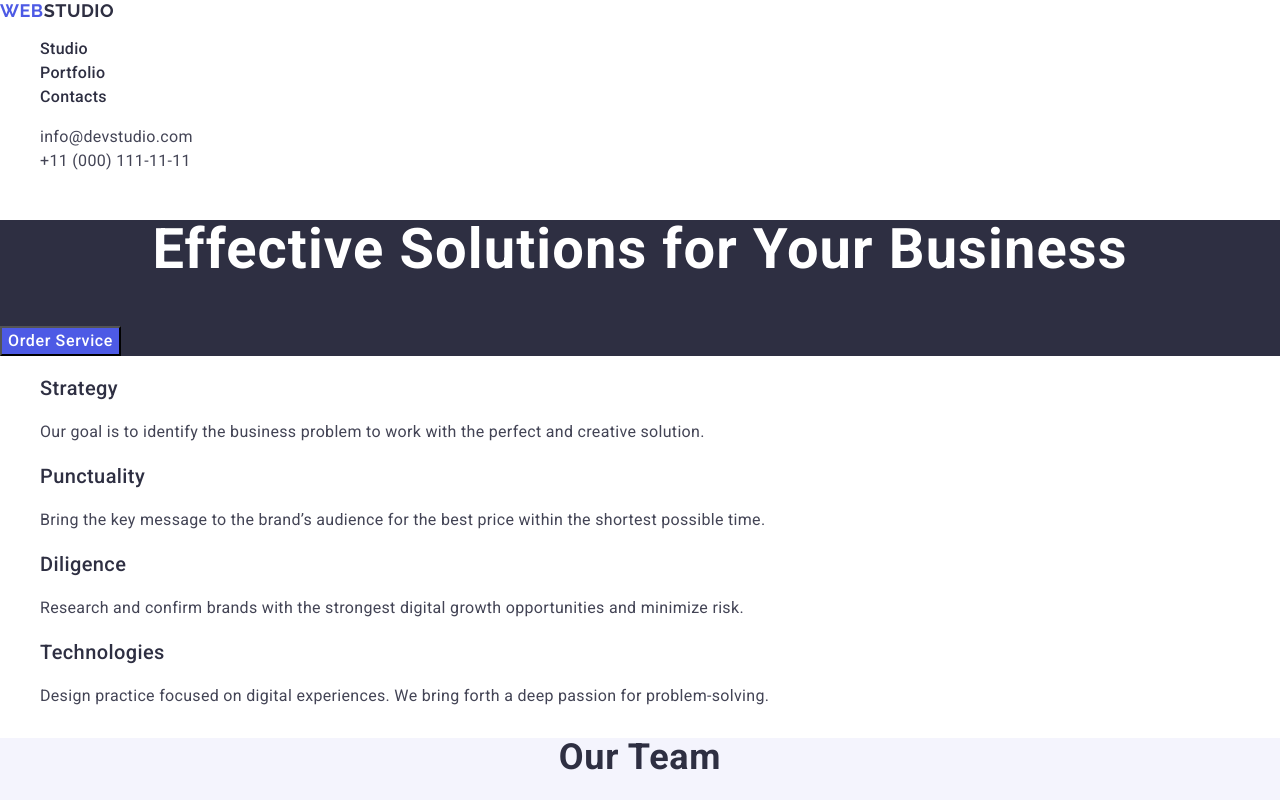
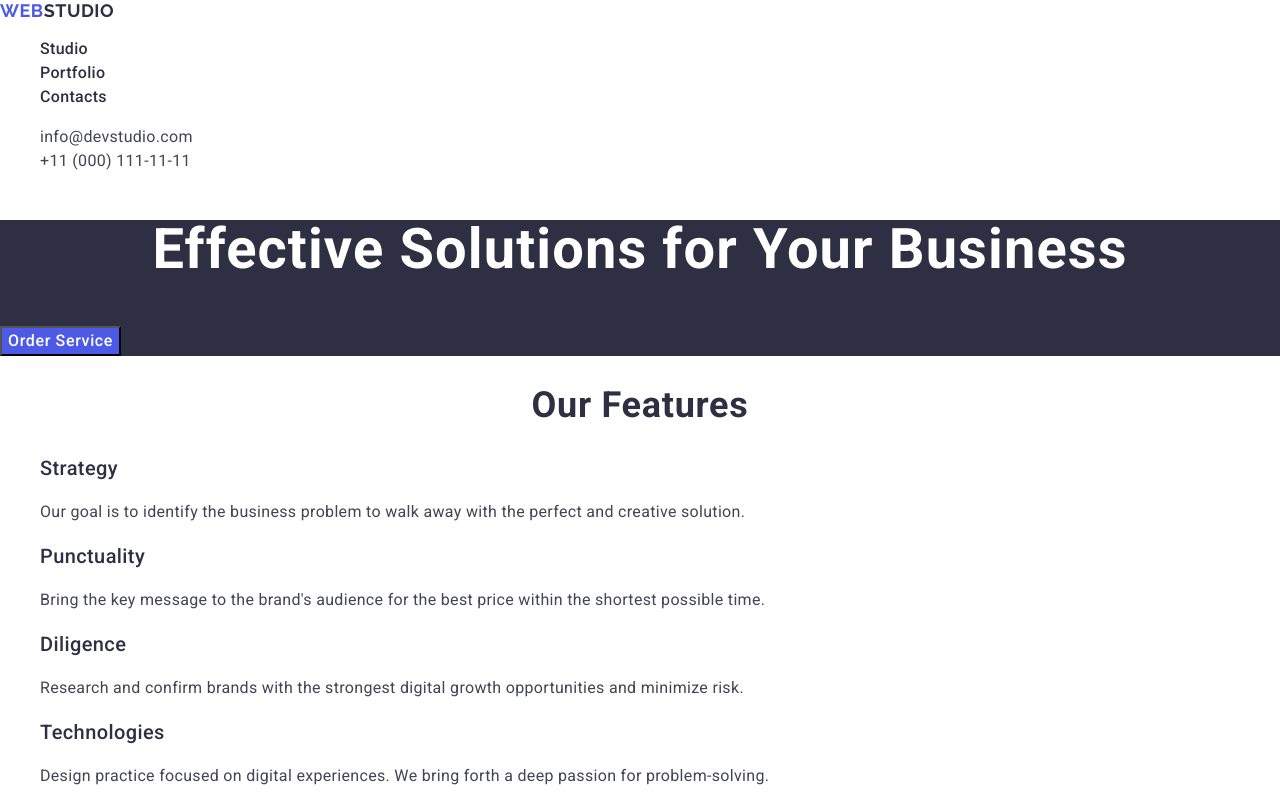
Before and after one commit to Guliia96/goit-markup-hw-02, a plain HTML site: page index.html in a window 1280 px wide. Shown: the top 800 px of the page. Drawn offline with nearby package versions, Linux system fonts and the light colour scheme.

Commit message:
Update index.html

```diff
--- a/index.html
+++ b/index.html
@@ -53,20 +53,20 @@
         <h1 class="hero-title">Effective Solutions for Your Business</h1>
         <button type="button" class="hero-btn">Order Service</button>
       </section>
-      <section>
-        <h2 hidden>Our Benefits</h2>
-        <ul>
+      <section class="features">
+        <h2 class="title">Our Features</h2>
+        <ul class="features-list">
           <li>
             <h3 class="subtitle">Strategy</h3>
             <p class="text">
-              Our goal is to identify the business problem to work with the
+              Our goal is to identify the business problem to walk away with the
               perfect and creative solution.
             </p>
           </li>
           <li>
             <h3 class="subtitle">Punctuality</h3>
             <p class="text">
-              Bring the key message to the brand’s audience for the best price
+              Bring the key message to the brand's audience for the best price
               within the shortest possible time.
             </p>
           </li>
```
